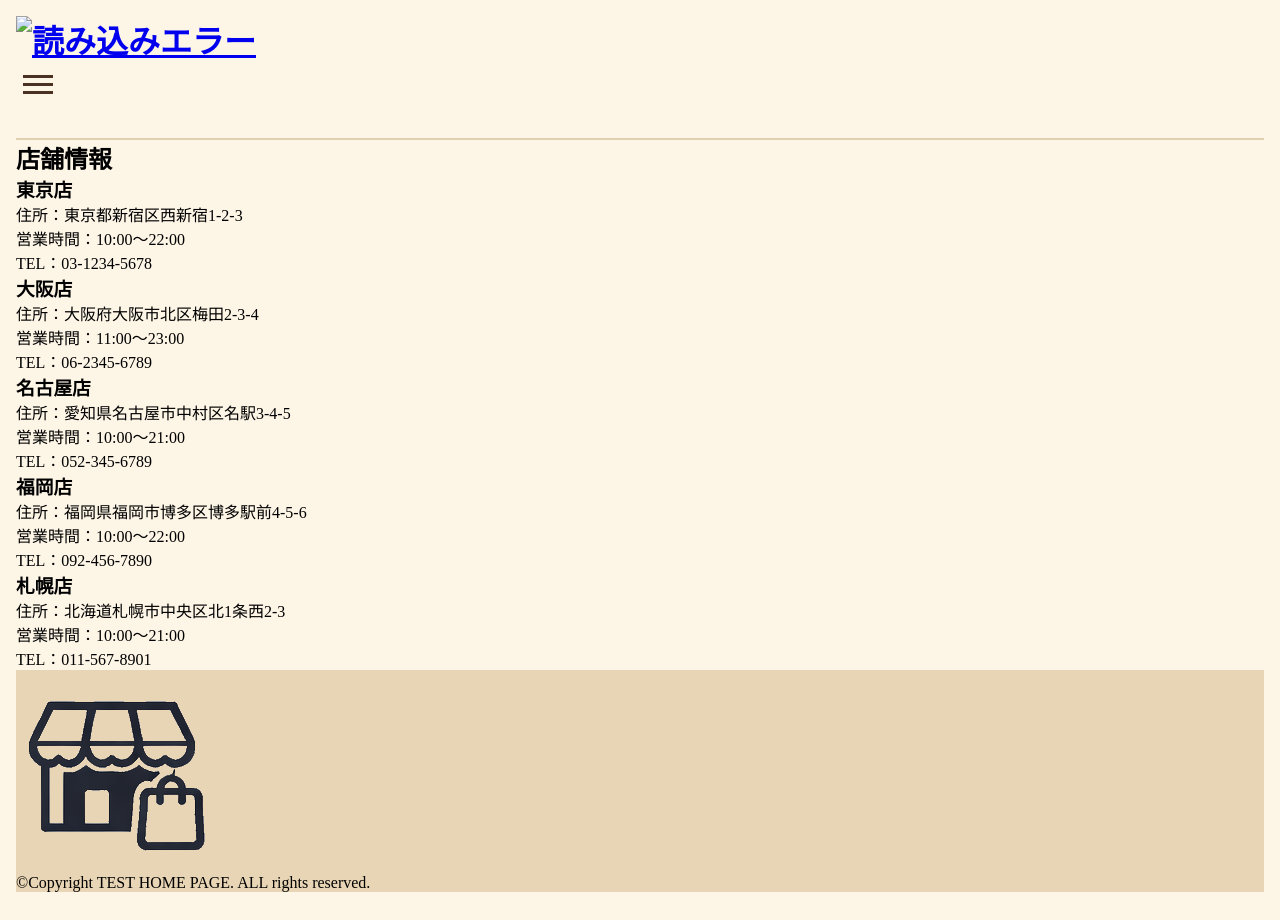
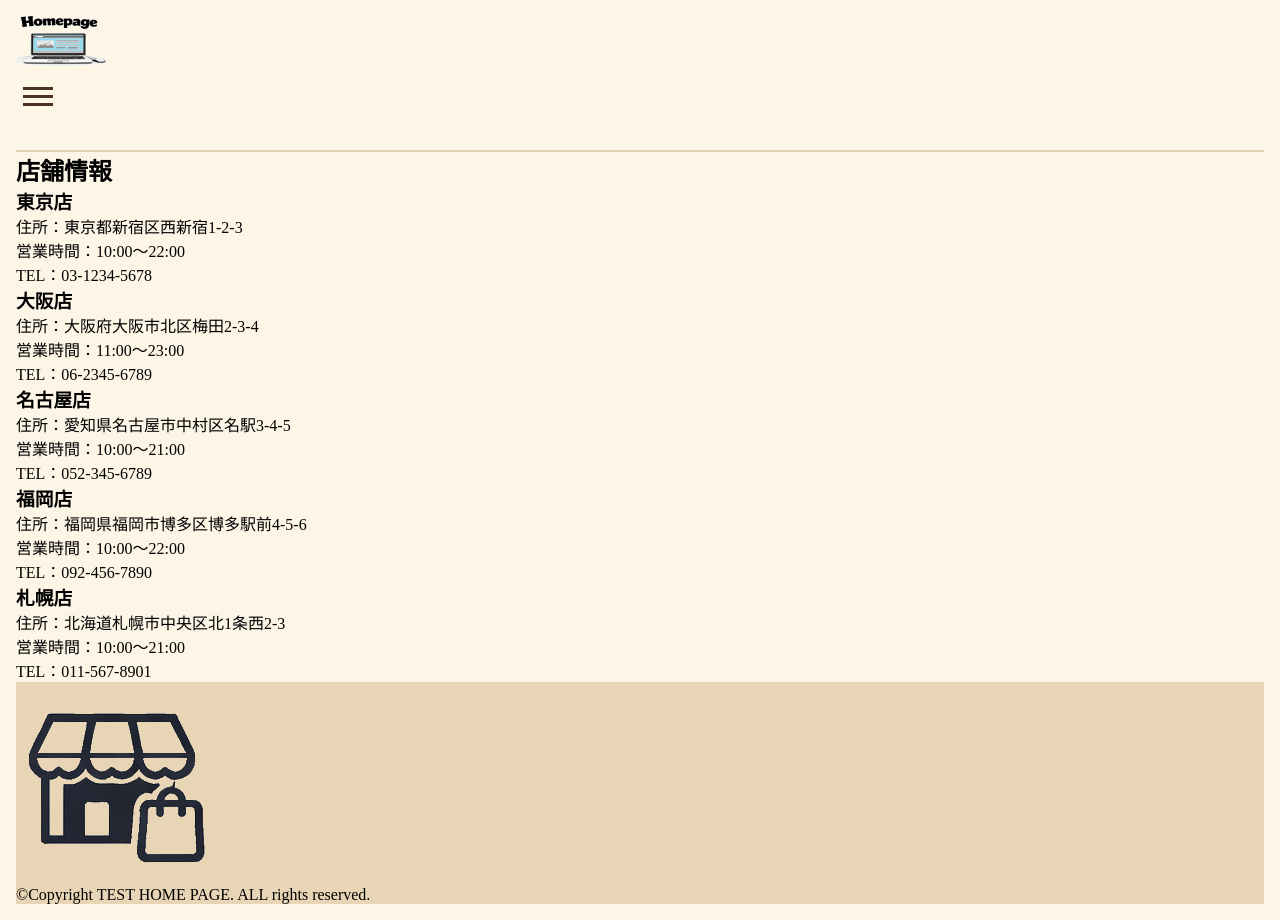
Before and after one commit to N-sho-code/homepage_practice3, a plain HTML site: page about.html in a window 1280 px wide. Drawn offline with Linux system fonts and the light colour scheme.

Commit message:
Add files via upload

```diff
--- a/about.html
+++ b/about.html
@@ -11,7 +11,7 @@
 
 <body>
     <header class="header">
-        <h1 class="logo"><a href="index.html"><img src="image/image/HOME_PAGE_logo_GPT.png" alt="読み込みエラー"></a></h1>
+        <h1 class="logo"><a href="index.html"><img src="image/HOME_PAGE_logo_GPT.png" alt="読み込みエラー"></a></h1>
         <button class="burger" id="burger">
             <span></span>
             <span></span>
```
